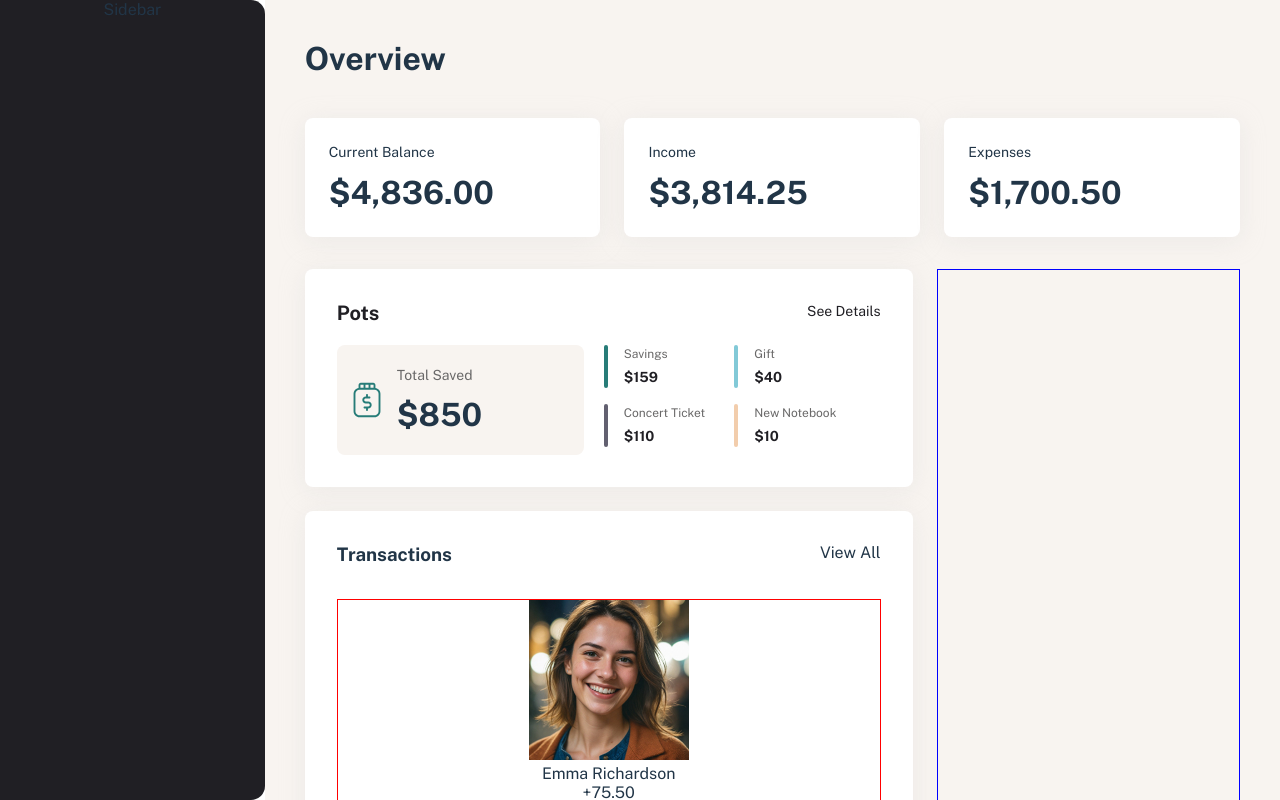
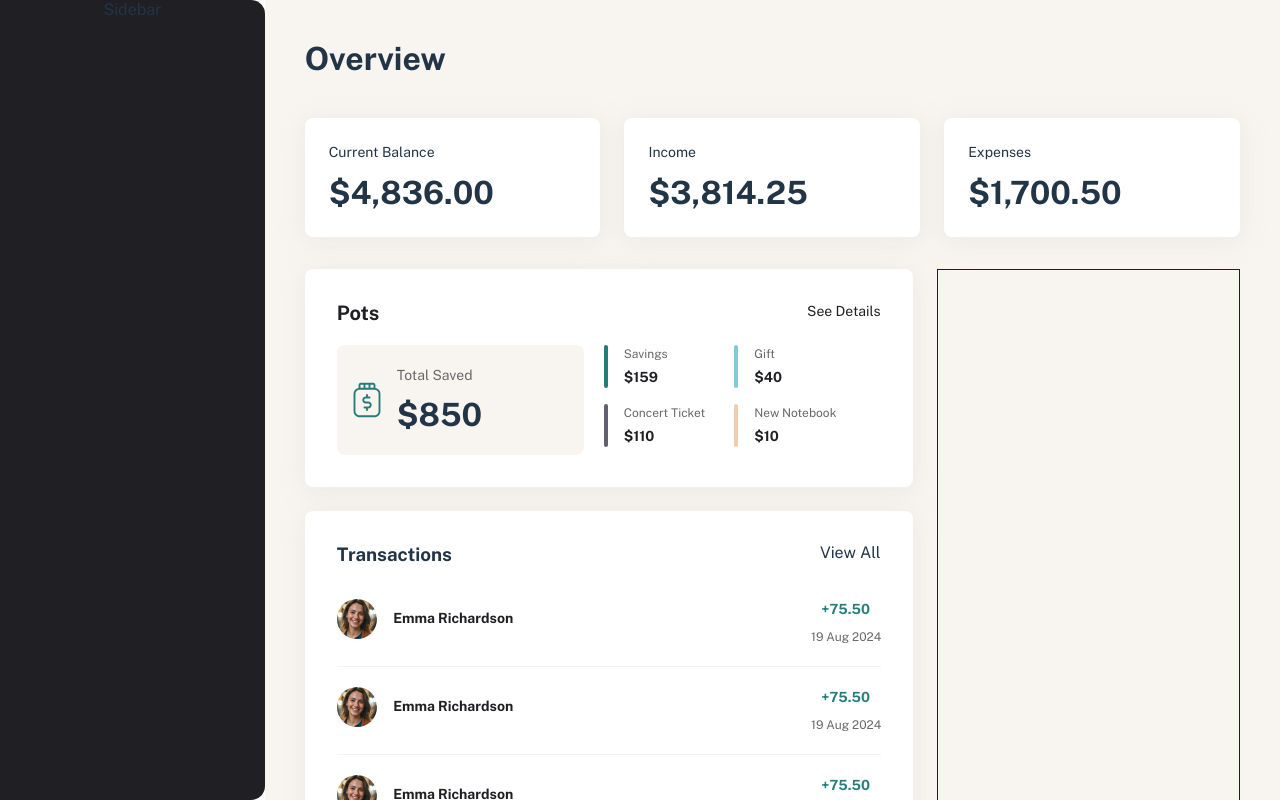
Before and after one commit to eddiemaceda11/Moneyhub, a React (Vite) app: page / in a window 1280 px wide. Built offline with nearby package versions, Linux system fonts and the light colour scheme.

Commit message:
Add styles for the transaction section

```diff
--- a/src/features/overview/overview.css
+++ b/src/features/overview/overview.css
@@ -54,7 +54,7 @@
   min-height: 761px;
 }
 
-.additionals-section-left{
+.additionals-section-left {
   display: flex;
   flex-direction: column;
   gap: 24px;
@@ -63,7 +63,7 @@
   /* border: 1px solid blue; */
 }
 
-.additionals-section-right{
+.additionals-section-right {
   width: 428px;
   height: 100%;
   border: 1px solid blue;
@@ -73,7 +73,7 @@
 .overview-section-pots {
   display: flex;
   flex-direction: column;
-  gap:20px;
+  gap: 20px;
   height: 218px;
   padding: 32px;
   background-color: var(--color-p-white);
@@ -153,13 +153,17 @@
   height: 102px;
 }
 
-.opib-top, .opib-bottom {
+.opib-top,
+.opib-bottom {
   display: flex;
   height: 43px;
   width: 277px;
 }
 
-.opib-top-right, .opib-bottom-right, .opib-top-left, .opib-bottom-left {
+.opib-top-right,
+.opib-bottom-right,
+.opib-top-left,
+.opib-bottom-left {
   display: flex;
   gap: 16px;
   width: 130.5px;
@@ -195,14 +199,20 @@
   background-color: var(--color-yellow);
 }
 
-.opib-top-right div p, .opib-bottom-right div p, .opib-top-left div p, .opib-bottom-left div p {
+.opib-top-right div p,
+.opib-bottom-right div p,
+.opib-top-left div p,
+.opib-bottom-left div p {
   font-size: 12px;
   font-weight: var(--font-regular);
   color: var(--color-grey-500);
   line-height: 150%;
 }
 
-.opib-top-right div span, .opib-bottom-right div span, .opib-top-left div span, .opib-bottom-left div span {
+.opib-top-right div span,
+.opib-bottom-right div span,
+.opib-top-left div span,
+.opib-bottom-left div span {
   font-size: 14px;
   font-weight: var(--font-bold);
   color: var(--color-grey-900);
@@ -230,8 +240,67 @@
 }
 
 .overview-transactions-info {
-  border: 1px solid red;
+  display: flex;
+  gap: 20px;
+  flex-direction: column;
   width: 544px;
   height: 399px;
-  gap: 20px
 }
+
+.overview-transactions-info div {
+  display: flex;
+  width: 544px;
+  height: 47px;
+}
+
+.overview-transactions-info div .oti-left {
+  display: flex;
+  align-items: center;
+  gap: 16px;
+  width: 474px;
+  height: 40px;
+}
+
+.overview-transactions-info div .oti-left img {
+  width: 40px;
+  height: 40px;
+  border-radius: 50%;
+}
+
+.overview-transactions-info div .oti-left p {
+  width: 121px;
+  height: 21px;
+  color: var(--color-grey-900);
+  font-size: 14px;
+  line-height: 150%;
+  font-weight: var(--font-bold);
+}
+
+.overview-transactions-info div .oti-right {
+  display: flex;
+  flex-direction: column;
+  gap: 8px;
+  width: 70px;
+  height: 47px;
+}
+
+.overview-transactions-info div .oti-right p {
+  color: var(--color-dark-green);
+  font-size: 14px;
+  line-height: 150%;
+  font-weight: var(--font-bold);
+}
+
+.overview-transactions-info div .oti-right span {
+  width: 71px;
+  height: 18px;
+  color: var(--color-grey-500);
+  font-size: 12px;
+  line-height: 150%;
+}
+
+.oti-line {
+  width: 544px;
+  max-height: 1px;
+  background-color: var(--color-grey-100);
+}
```
Lines whose indentation alone changed are shown as unchanged.
